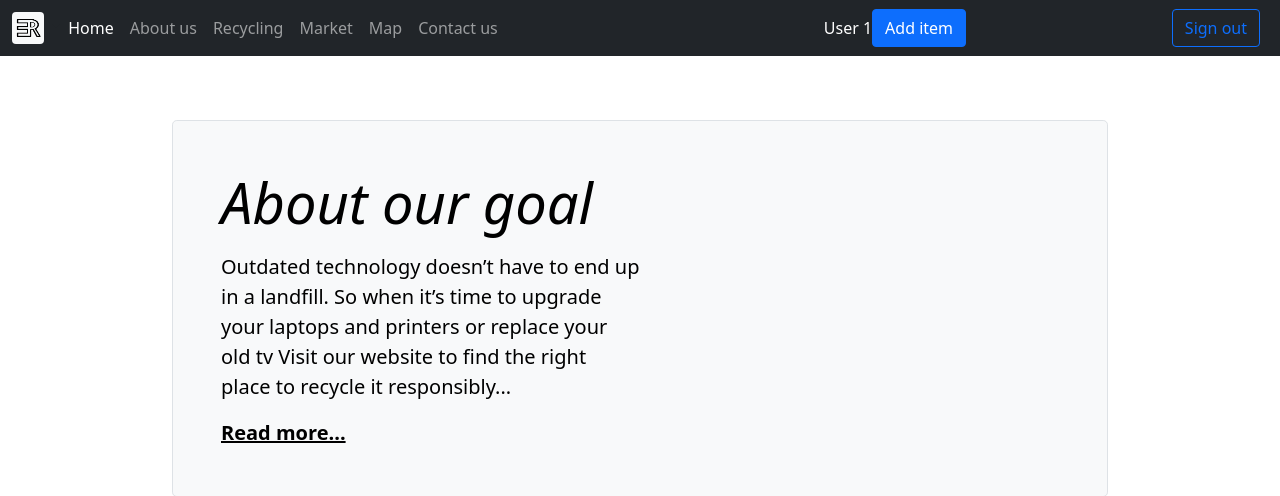
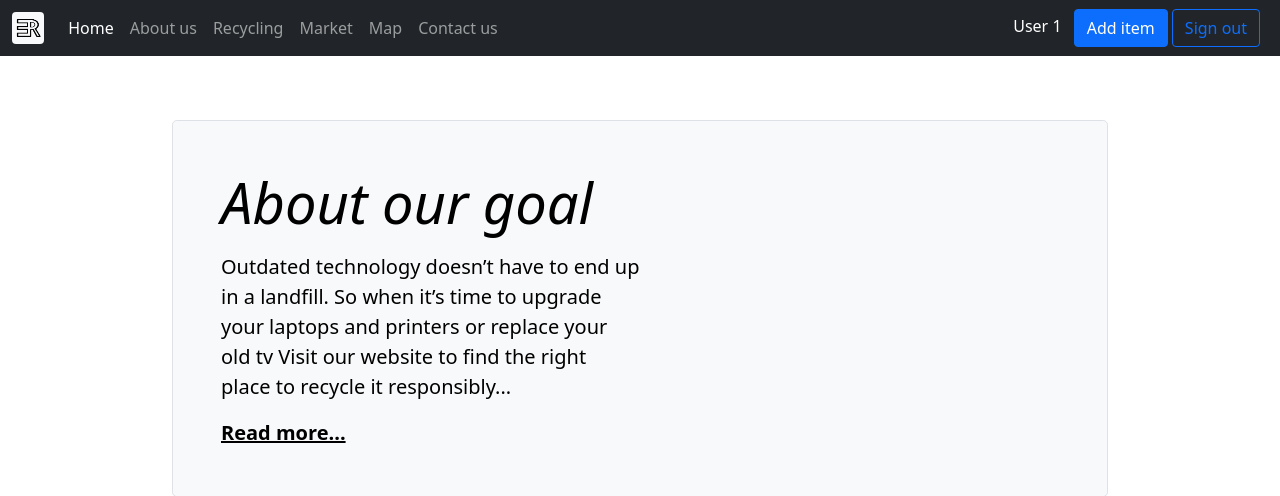
Before and after one commit to ronTabachnik/AnoutherOne, a PHP site: page /index.php in a window 1280 px wide. Shown: the top 496 px of the page. Run offline with PHP 8.4, Linux system fonts and the light colour scheme; a user stored in the database is signed in.

Commit message:
fixed nav header button user

```diff
--- a/nav_header.php
+++ b/nav_header.php
@@ -36,11 +36,11 @@
             <a href="signup.php"><button type="button" href="signup.php" class="btn btn-primary">Sign up</button></a>
           </div>
 <? } else { ?>
-            <span style="color:#fff"><?=  $_SESSION['user']['name'] ?></span>
+			<div class="col-md-3 text-end">
+			<span class="me-2 btn-outline-primary" style="color:#fff"><?=  $_SESSION['user']['name'] ?></span>
             <a href="new_item.php"><button type="button" href="new_item.php" class="btn btn-primary">Add item</button></a>
-          <div class="col-md-3 text-end">
-            <a href="signout.php"><button type="button" href="signout.php" class="btn btn-outline-primary me-2">Sign out</button></a>
-          </div>
+			<a href="signout.php"><button type="button" href="signout.php" class="btn btn-outline-primary me-2">Sign out</button></a>
+		 </div>
 <? } ?>
         </div>
       </div>
```
